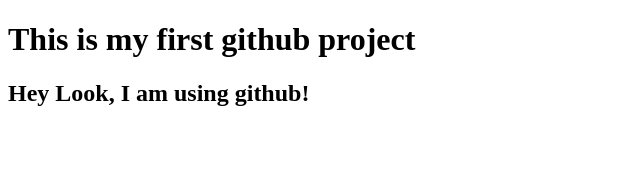
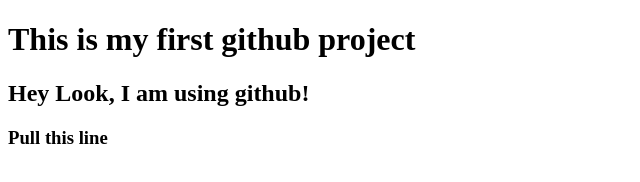
Before and after one commit to jubayerr/my-first-website, a plain HTML site: page index.html in a window 1280 px wide. Shown: the whole page, without its empty margins (0-640 px from the left). Drawn offline with Linux system fonts and the light colour scheme.

Commit message:
Update index.html

```diff
--- a/index.html
+++ b/index.html
@@ -8,5 +8,6 @@
 <body>
     <h1>This is my first github project</h1>
    <h2>Hey Look, I am using github!</h2>
+    <h3>Pull this line</h3>
 </body>
 </html>
```
